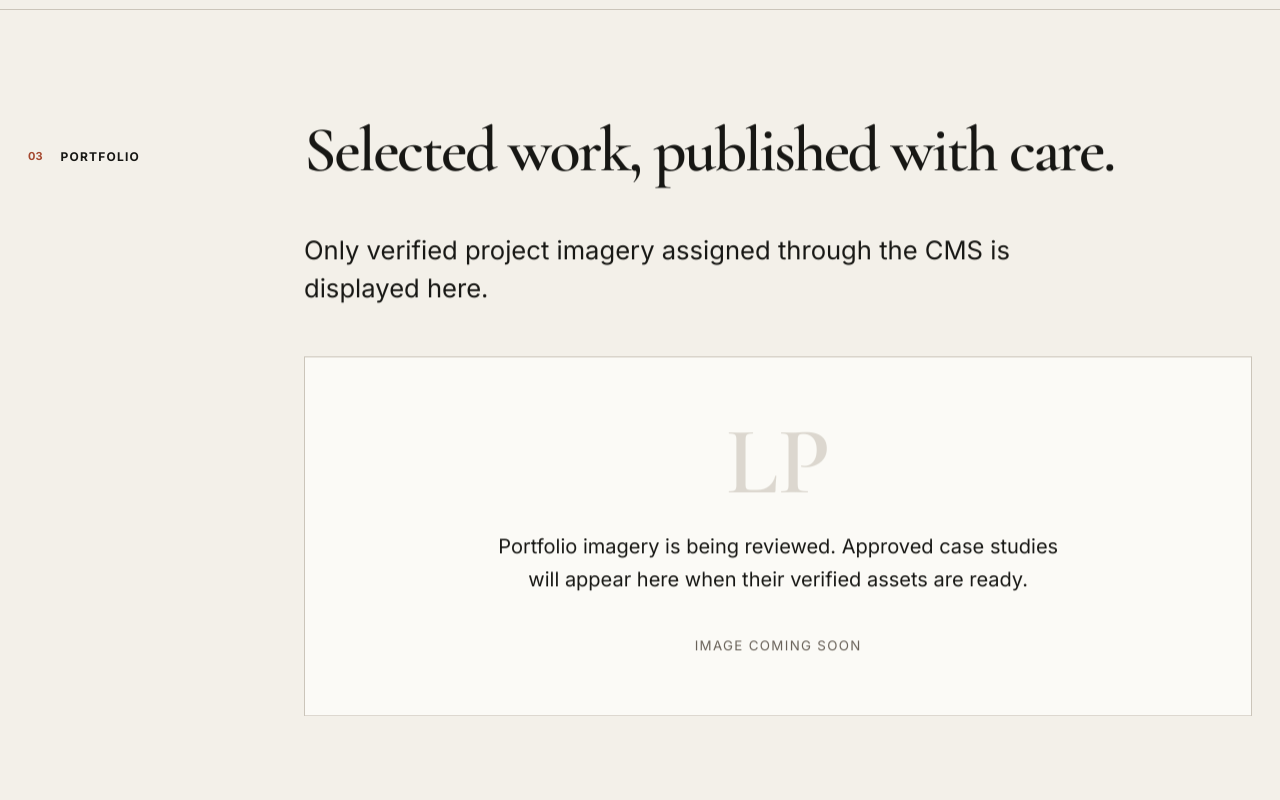
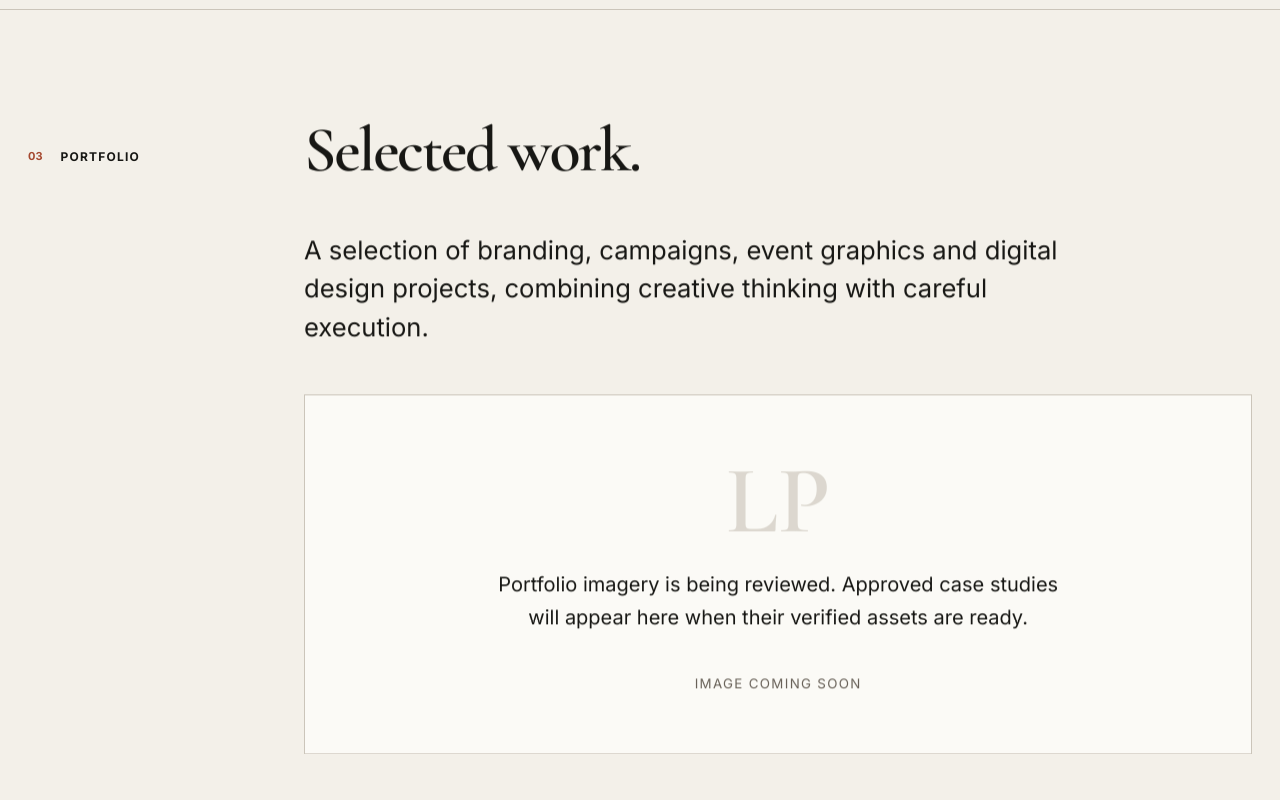
Before and after one commit to lijupankaj-coder/lijupankaj, a Next.js app: page / in a window 1280 px wide. Shown: the part 2980-3780 px from the top of the page. Built offline with nearby package versions, Linux system fonts and the light colour scheme; no server answers.

Commit message:
content: refine selected work introduction

```diff
--- a/src/content/defaults.ts
+++ b/src/content/defaults.ts
@@ -68,8 +68,8 @@ export const defaultSections: SiteSections = {
     ]
   },
   portfolio: {
-    heading: "Selected work, published with care.",
-    introduction: "Only verified project imagery assigned through the CMS is displayed here.",
+    heading: "Selected work.",
+    introduction: "A selection of branding, campaigns, event graphics and digital design projects, combining creative thinking with careful execution.",
     emptyMessage: "Portfolio imagery is being reviewed. Approved case studies will appear here when their verified assets are ready."
   },
   capabilities: {
```
Also changed, not shown: scripts/cms-defaults.json (+1 -1 lines).
